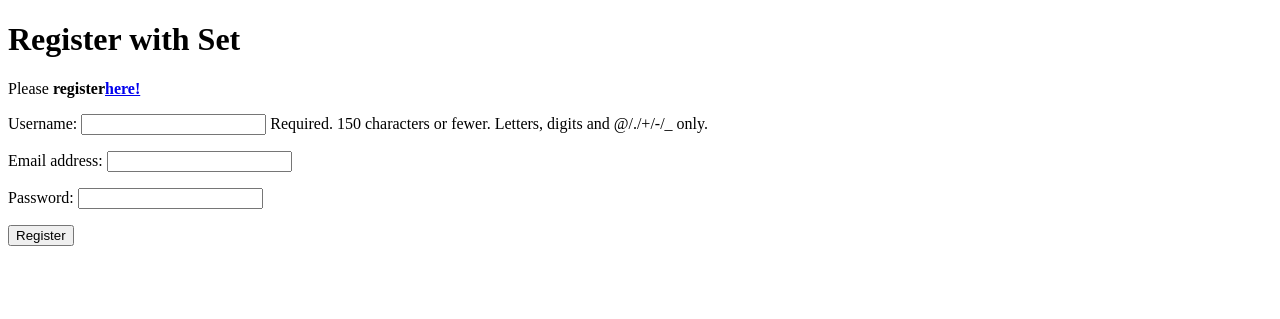
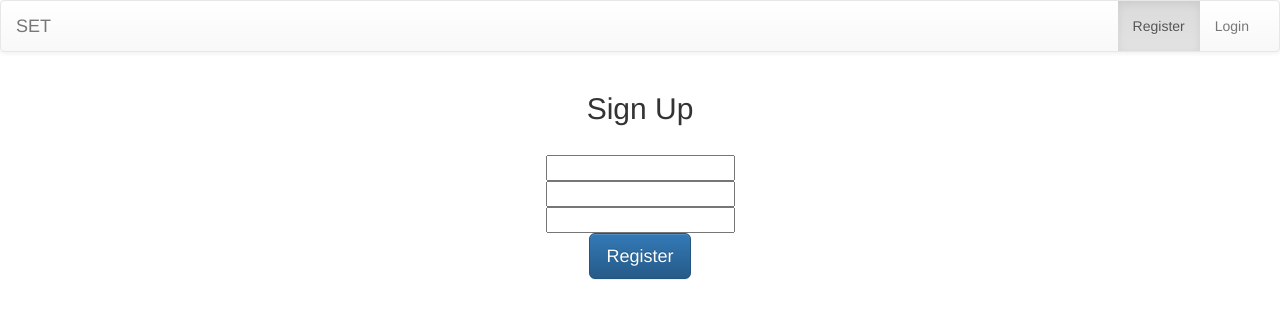
Before and after one commit to DrkSephy/set-revisited, a Django app: page /set/register/ in a window 1280 px wide. Shown: the top 319 px of the page. Run offline with Django 3.2, Linux system fonts and the light colour scheme; some libraries are stand-ins or nearby versions.

Commit message:
Updating Register template

```diff
--- a/set/app/templates/app/register.html
+++ b/set/app/templates/app/register.html
@@ -1,23 +1,41 @@
 <!DOCTYPE html>
 <html>
-	<head>
-		<title>Set</title>
-	</head>
+    {% include 'app/base.html' %}
+    <link rel="stylesheet" href="/static/css/form.css">
+    <body>
+        {% if registered %}
+          <strong>Thank you for registering!</strong>
+          <a href="/set/">Return to the homepage.</a><br />
 
-	<body>
-		<h1>Register with Set</h1>
-		{% if registered %}
-		Thanks for <strong>registering! Please login <a href="/set/login/">here!</a></strong>
-		{% else %}
-		Please <strong>register<a href="/set/register/">here!</a></strong><br/>
-		<form id="user_form" method="post" action="/set/register/" enctype="multipart/form-data">
-			{% csrf_token %}
+        {% else %}
+          <div class='container text-center'>
+              <h2 class="form-signin-heading">Sign Up</h2>
+              <br>
+              <form class="form-horizontal" id="user_form" method="post" action="/set/register/"
+                enctype="multipart/form-data">
+                {% csrf_token %}
+                {% load bootstrap %}
 
-			{{ user_form.as_p }}
-			{{ profile_form.as_p }}
+                <table>
+                  <tr>
 
-			<input type="submit" name="submit" value="Register" />
-		</form>
-		{% endif %}
-	</body>
+                      <td class="container text-center">{{ user_form.username | bootstrap_horizontal}}</td>
+                  </tr>
+
+                  <tr>
+
+                      <td class="container text-center">{{ user_form.email | bootstrap_horizontal}}</td>
+                  </tr>
+
+                  <tr>
+
+                      <td class="container text-center">{{ user_form.password | bootstrap_horizontal}}</td>
+                  </tr>
+                </table>
+                <button class="btn btn-lg btn-primary" type="submit">Register</button>
+                <input type="hidden" name="submit" value="Register" />
+              </form>
+            </div>
+          {% endif %}
+    </body>
 </html>
```
